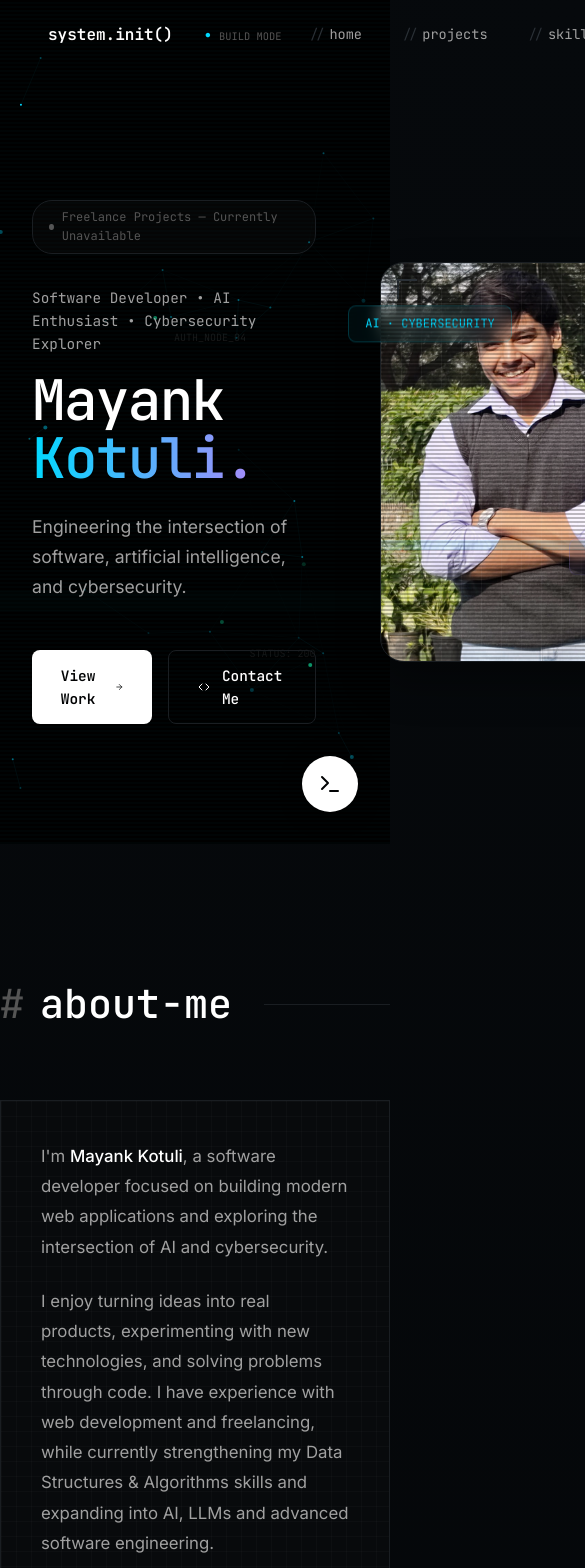
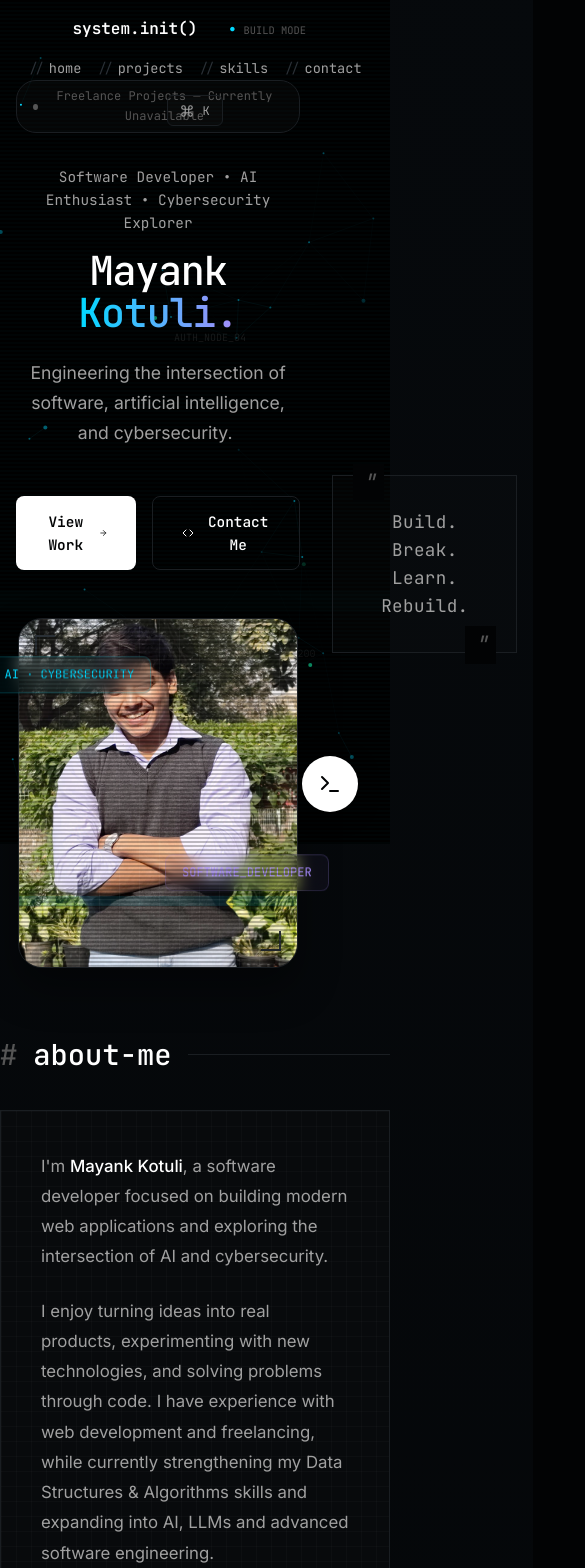
Before and after one commit to mayankkotuli099/mayankkotuli099.github.io, a React (Vite) app: page / in a window 390 px wide. Shown: the top 1568 px of the page, 585 px wide, since content can reach past the window. Built offline with nearby package versions, Linux system fonts and the light colour scheme.

Commit message:
style: make portfolio responsive for mobile

```diff
--- a/src/App.jsx
+++ b/src/App.jsx
@@ -64,13 +64,13 @@ function App() {
       <AgentChat />
 
       <footer style={{ borderTop: '1px solid var(--border-color)', padding: '2rem 0', display: 'flex', justifyContent: 'center', color: 'var(--text-secondary)' }}>
-        <div className="container" style={{ display: 'flex', justifyContent: 'space-between', alignItems: 'center', width: '100%' }}>
+        <div className="container footer-container" style={{ display: 'flex', justifyContent: 'space-between', alignItems: 'center', width: '100%' }}>
            <div className="font-mono" style={{ fontSize: '0.85rem' }}>
              © {new Date().getFullYear()} Mayank Kotuli. Software Developer • AI Enthusiast • Cybersecurity Explorer
              <br />
              <span style={{ color: 'var(--text-dim)' }}>Delhi NCR, India | mayankkotuli099@gmail.com</span>
            </div>
-           <div style={{ display: 'flex', gap: '1rem', fontSize: '0.85rem' }} className="font-mono">
+           <div style={{ display: 'flex', gap: '1rem', fontSize: '0.85rem' }} className="font-mono footer-socials">
               <a href="https://github.com/mayankkotuli099" target="_blank" rel="noreferrer">GitHub</a>
               <a href="https://www.linkedin.com/in/mayank-kotuli-445891363/" target="_blank" rel="noreferrer">LinkedIn</a>
               <a href="https://www.instagram.com/mayank_kotuli.tech" target="_blank" rel="noreferrer">Instagram</a>
--- a/src/components/Contact.jsx
+++ b/src/components/Contact.jsx
@@ -31,7 +31,7 @@ const Contact = () => {
         <div className="section-line"></div>
       </motion.div>
 
-      <div style={{ display: 'grid', gridTemplateColumns: 'repeat(auto-fit, minmax(300px, 1fr))', gap: '4rem' }}>
+      <div style={{ display: 'grid', gridTemplateColumns: 'repeat(auto-fit, minmax(min(100%, 300px), 1fr))', gap: '4rem' }}>
         <motion.div
           initial={{ opacity: 0, x: -30 }}
           whileInView={{ opacity: 1, x: 0 }}
--- a/src/components/Hero.jsx
+++ b/src/components/Hero.jsx
@@ -18,7 +18,7 @@ const Hero = () => {
 
   return (
     <section id="home" style={{ minHeight: '100vh', display: 'flex', alignItems: 'center', paddingTop: '80px' }}>
-      <div className="container" style={{ display: 'grid', gridTemplateColumns: '1.2fr 0.8fr', gap: '4rem', alignItems: 'center' }}>
+      <div className="container hero-grid" style={{ display: 'grid', gridTemplateColumns: '1.2fr 0.8fr', gap: '4rem', alignItems: 'center' }}>
 
         {/* Left Side: Text Content */}
         <motion.div
@@ -35,7 +35,7 @@ const Hero = () => {
             Software Developer • AI Enthusiast • Cybersecurity Explorer
           </p>
 
-          <h1 style={{ fontSize: 'clamp(3.5rem, 6vw, 5rem)', lineHeight: 1.05, marginBottom: '1.5rem', letterSpacing: '-0.03em', color: 'var(--text-primary)' }}>
+          <h1 className="hero-title" style={{ fontSize: 'clamp(3.5rem, 6vw, 5rem)', lineHeight: 1.05, marginBottom: '1.5rem', letterSpacing: '-0.03em', color: 'var(--text-primary)' }}>
             Mayank<br/>
             <span className="text-gradient">Kotuli.</span>
           </h1>
--- a/src/components/Navbar.jsx
+++ b/src/components/Navbar.jsx
@@ -42,7 +42,7 @@ const Navbar = () => {
       borderBottom: scrolled ? '1px solid var(--border-color)' : '1px solid transparent',
       transition: 'all 0.3s ease'
     }}>
-      <div className="container" style={{
+      <div className="container nav-container" style={{
         display: 'flex',
         alignItems: 'center',
         justifyContent: 'space-between',
@@ -76,8 +76,8 @@ const Navbar = () => {
         </div>
 
         {/* Right Side: Nav & Command Trigger */}
-        <div style={{ display: 'flex', alignItems: 'center', gap: '2.5rem' }}>
-          <nav style={{ display: 'flex', gap: '2.5rem', fontSize: '0.85rem' }} className="font-mono">
+        <div className="nav-right" style={{ display: 'flex', alignItems: 'center', gap: '2.5rem' }}>
+          <nav style={{ display: 'flex', gap: '2.5rem', fontSize: '0.85rem' }} className="font-mono nav-links">
             {['home', 'projects', 'skills', 'contact'].map(link => (
               <a
                 key={link}
--- a/src/components/Projects.jsx
+++ b/src/components/Projects.jsx
@@ -63,7 +63,7 @@ const Projects = () => {
         <div className="section-line"></div>
       </motion.div>
 
-      <div style={{ display: 'grid', gridTemplateColumns: 'repeat(auto-fit, minmax(320px, 1fr))', gap: '2rem' }}>
+      <div style={{ display: 'grid', gridTemplateColumns: 'repeat(auto-fit, minmax(min(100%, 320px), 1fr))', gap: '2rem' }}>
         {projects.map((p, i) => (
           <motion.article
             key={i}
--- a/src/components/Skills.jsx
+++ b/src/components/Skills.jsx
@@ -44,7 +44,7 @@ const Skills = () => {
         <div className="section-line"></div>
       </motion.div>
 
-      <div style={{ display: 'grid', gridTemplateColumns: 'repeat(auto-fit, minmax(300px, 1fr))', gap: '3rem' }}>
+      <div style={{ display: 'grid', gridTemplateColumns: 'repeat(auto-fit, minmax(min(100%, 300px), 1fr))', gap: '3rem' }}>
         {skillCategories.map((cat, i) => (
           <motion.div
             key={i}
--- a/src/index.css
+++ b/src/index.css
@@ -297,3 +297,72 @@ ul {
   0% { transform: translateY(-100%); }
   100% { transform: translateY(400px); }
 }
+
+/* Responsive Design */
+@media (max-width: 768px) {
+  .container {
+    padding: 0 1rem;
+  }
+
+  .section {
+    padding: 4rem 0;
+  }
+
+  .section-title {
+    font-size: 1.8rem;
+  }
+
+  .section-title-wrapper {
+    gap: 1rem;
+    margin-bottom: 2rem;
+  }
+
+  .hero-grid {
+    grid-template-columns: 1fr !important;
+    gap: 3rem !important;
+    text-align: center;
+  }
+
+  .hero-grid > div:first-child {
+    display: flex;
+    flex-direction: column;
+    align-items: center;
+  }
+
+  .nav-container {
+    flex-direction: column !important;
+    gap: 1rem;
+    padding: 1rem !important;
+  }
+
+  .nav-right {
+    flex-direction: column !important;
+    gap: 1rem !important;
+  }
+
+  .nav-links {
+    flex-wrap: wrap;
+    justify-content: center;
+    gap: 1rem !important;
+  }
+
+  .footer-container {
+    flex-direction: column !important;
+    gap: 1.5rem !important;
+    text-align: center;
+  }
+
+  .footer-socials {
+    justify-content: center !important;
+  }
+
+  .scanline-container {
+    width: 280px !important;
+    height: 350px !important;
+    margin: 0 auto;
+  }
+
+  .hero-title {
+    font-size: clamp(2.5rem, 8vw, 4rem) !important;
+  }
+}
```
